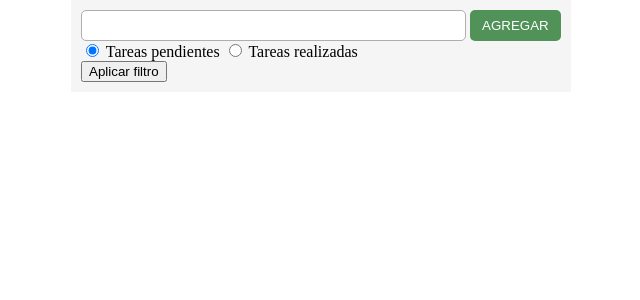
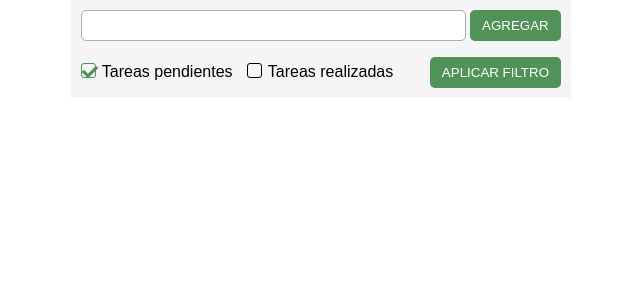
Before and after one commit to Leandro-Velasquez/to_do_list_ajax, a PHP site: page / in a window 1280 px wide. Shown: the top 300 px of the page, without its empty margins (319-959 px from the left). Run offline with PHP 8.4, Linux system fonts and the light colour scheme; data that the repository does not hold is empty.

Commit message:
Terminamos de darle estilo al menu para filtrar las tareas

```diff
--- a/css/styles.css
+++ b/css/styles.css
@@ -41,8 +41,53 @@ body{
     transition: .4s;
 }
 
-
-
+/*ESTILOS OPCIONES VISTAS*/
+.opciones-vista {
+    display: flex;
+    justify-content: space-between;
+    align-items: baseline;
+    font-family: sans-serif;
+    margin-top: 16px;
+}
+.opciones-vista__radio {
+    display: none;
+}
+.opciones-vista__label {
+    padding-left: 1.3em;
+    position: relative;
+}
+.opciones-vista__label:nth-child(2){
+    margin-right: 10px;
+}
+.opciones-vista__label::before {
+    content: "";
+    border: 1px solid black;
+    border-radius: 3px;
+    width: 0.8em;
+    height: 0.8em;
+    position: absolute;
+    left: 0px;
+}
+.opciones-vista__radio:checked + label:before {
+    border-color: #519259;
+    color: #519259;
+    content: '\f00c';
+    font-family: "Font Awesome 5 Free";
+    font-weight: 900;
+}
+.opciones-vista__button {
+    padding: 8px 12px;
+    color: white;
+    background-color: #519259;
+    border: none;
+    border-radius: 5px;
+    text-transform: uppercase;
+    cursor: pointer;
+}
+.opciones-vista__button:hover {
+    background-color: #407c47;
+    transition: .4s;
+}
 
 
 /*ESTILOS LISTA DE TAREAS*/
```
